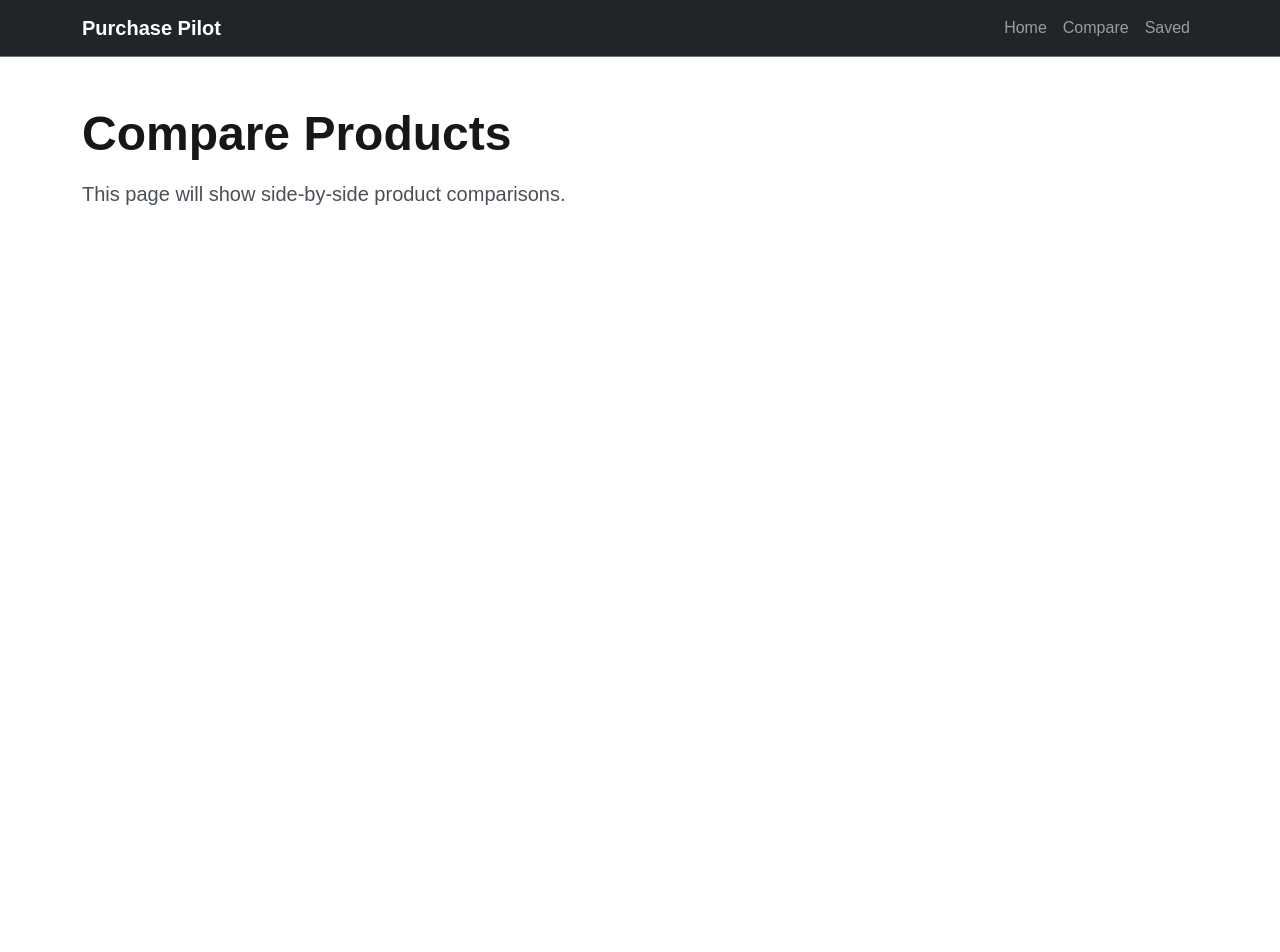
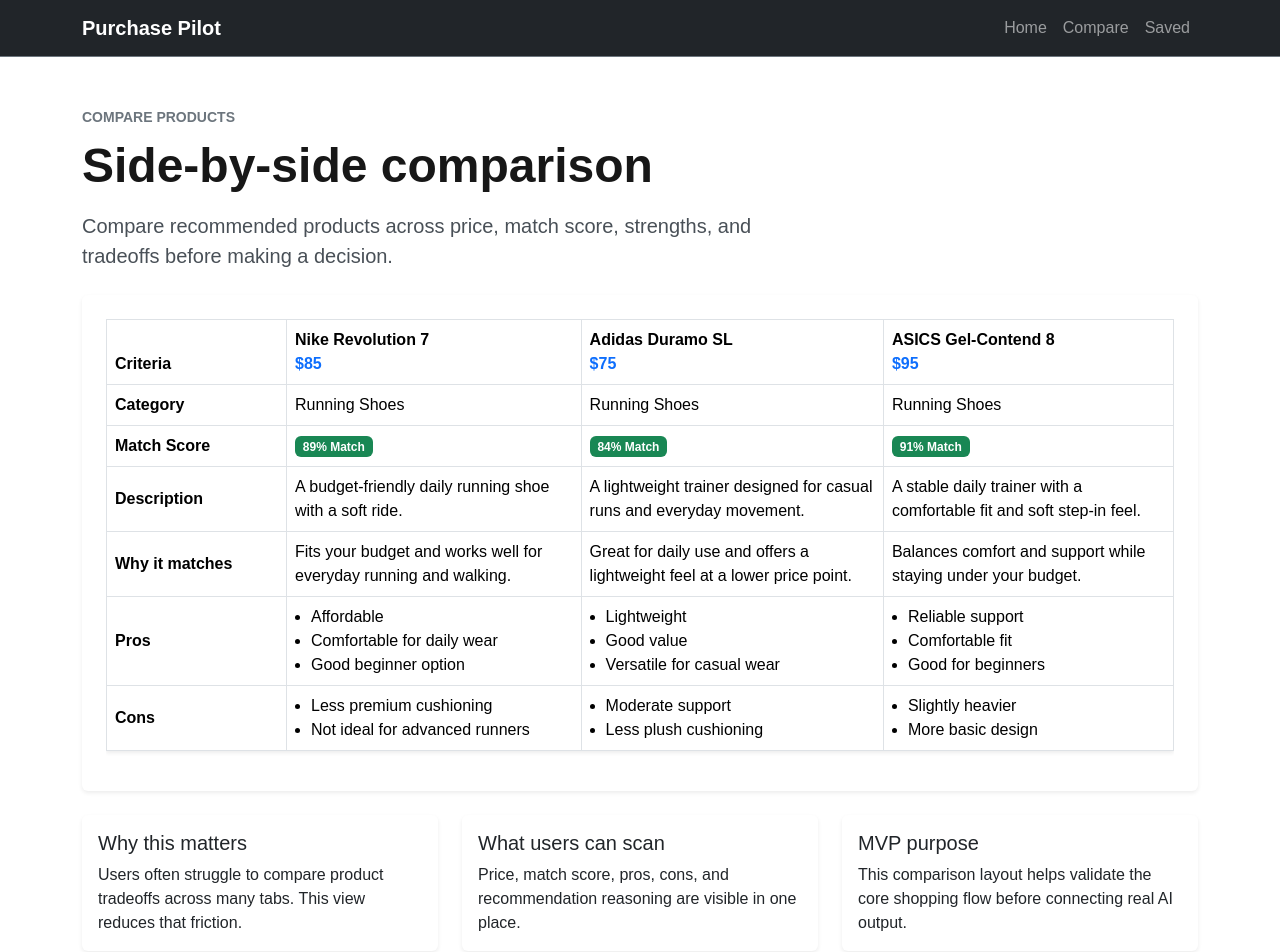
Before and after one commit to nush-cloud/purchase-pilot, a Next.js app: page /compare in a window 1280 px wide. Shown: the top 952 px of the page. Before the commit the page ends 800 px from the top, so only its background shows below. Built offline with nearby package versions, Linux system fonts and the light colour scheme.

Commit message:
Build compare page with reusable comparison table

```diff
--- a/app/compare/page.tsx
+++ b/app/compare/page.tsx
@@ -1,16 +1,81 @@
+'use client';
 import AppNavbar from "@/components/layout/AppNavbar";
+import ComparisonTable from "@/components/product/ComparisonTable";
+import { mockRecommendations } from "@/lib/mockData";
+import Card from "react-bootstrap/Card";
+import Col from "react-bootstrap/Col";
 import Container from "react-bootstrap/Container";
+import Row from "react-bootstrap/Row";
 
 export default function ComparePage() {
   return (
     <>
       <AppNavbar />
+
       <main className="py-5">
         <Container>
-          <h1 className="display-5 fw-bold mb-3">Compare Products</h1>
-          <p className="lead text-light-emphasis">
-            This page will show side-by-side product comparisons.
-          </p>
+          <Row className="mb-4">
+            <Col lg={8}>
+              <span className="text-uppercase text-secondary fw-semibold small">
+                Compare Products
+              </span>
+              <h1 className="display-5 fw-bold mt-2 mb-3">
+                Side-by-side comparison
+              </h1>
+              <p className="lead text-light-emphasis mb-0">
+                Compare recommended products across price, match score, strengths,
+                and tradeoffs before making a decision.
+              </p>
+            </Col>
+          </Row>
+
+          <Row className="mb-4">
+            <Col>
+              <Card className="shadow-sm border-0">
+                <Card.Body className="p-4">
+                  <ComparisonTable products={mockRecommendations} />
+                </Card.Body>
+              </Card>
+            </Col>
+          </Row>
+
+          <Row className="g-4">
+            <Col md={4}>
+              <Card className="h-100 shadow-sm border-0">
+                <Card.Body>
+                  <Card.Title>Why this matters</Card.Title>
+                  <Card.Text>
+                    Users often struggle to compare product tradeoffs across many tabs.
+                    This view reduces that friction.
+                  </Card.Text>
+                </Card.Body>
+              </Card>
+            </Col>
+
+            <Col md={4}>
+              <Card className="h-100 shadow-sm border-0">
+                <Card.Body>
+                  <Card.Title>What users can scan</Card.Title>
+                  <Card.Text>
+                    Price, match score, pros, cons, and recommendation reasoning are
+                    visible in one place.
+                  </Card.Text>
+                </Card.Body>
+              </Card>
+            </Col>
+
+            <Col md={4}>
+              <Card className="h-100 shadow-sm border-0">
+                <Card.Body>
+                  <Card.Title>MVP purpose</Card.Title>
+                  <Card.Text>
+                    This comparison layout helps validate the core shopping flow before
+                    connecting real AI output.
+                  </Card.Text>
+                </Card.Body>
+              </Card>
+            </Col>
+          </Row>
         </Container>
       </main>
     </>
--- a/components/product/ComparisonTable.tsx
+++ b/components/product/ComparisonTable.tsx
@@ -0,0 +1,86 @@
+'use client';
+
+import Table from "react-bootstrap/Table";
+import Badge from "react-bootstrap/Badge";
+import { ProductRecommendation } from "@/lib/types";
+
+interface ComparisonTableProps {
+  products: ProductRecommendation[];
+}
+
+export default function ComparisonTable({ products }: ComparisonTableProps) {
+  return (
+    <div className="table-responsive">
+      <Table bordered hover className="align-middle bg-white shadow-sm">
+        <thead>
+          <tr>
+            <th style={{ minWidth: "180px" }}>Criteria</th>
+            {products.map((product) => (
+              <th key={product.id} style={{ minWidth: "240px" }}>
+                <div className="fw-bold">{product.name}</div>
+                <div className="text-primary">{product.price}</div>
+              </th>
+            ))}
+          </tr>
+        </thead>
+        <tbody>
+          <tr>
+            <td className="fw-semibold">Category</td>
+            {products.map((product) => (
+              <td key={product.id}>{product.category}</td>
+            ))}
+          </tr>
+
+          <tr>
+            <td className="fw-semibold">Match Score</td>
+            {products.map((product) => (
+              <td key={product.id}>
+                <Badge bg="success">{product.matchScore}% Match</Badge>
+              </td>
+            ))}
+          </tr>
+
+          <tr>
+            <td className="fw-semibold">Description</td>
+            {products.map((product) => (
+              <td key={product.id}>{product.description}</td>
+            ))}
+          </tr>
+
+          <tr>
+            <td className="fw-semibold">Why it matches</td>
+            {products.map((product) => (
+              <td key={product.id}>{product.whyItMatches}</td>
+            ))}
+          </tr>
+
+          <tr>
+            <td className="fw-semibold">Pros</td>
+            {products.map((product) => (
+              <td key={product.id}>
+                <ul className="mb-0 ps-3">
+                  {product.pros.map((pro, index) => (
+                    <li key={index}>{pro}</li>
+                  ))}
+                </ul>
+              </td>
+            ))}
+          </tr>
+
+          <tr>
+            <td className="fw-semibold">Cons</td>
+            {products.map((product) => (
+              <td key={product.id}>
+                <ul className="mb-0 ps-3">
+                  {product.cons.map((con, index) => (
+                    <li key={index}>{con}</li>
+                  ))}
+                </ul>
+              </td>
+            ))}
+          </tr>
+        </tbody>
+      </Table>
+    </div>
+  );
+}
```
Also changed, not shown: 3 other files (tests, documents, lock files or other folders).
